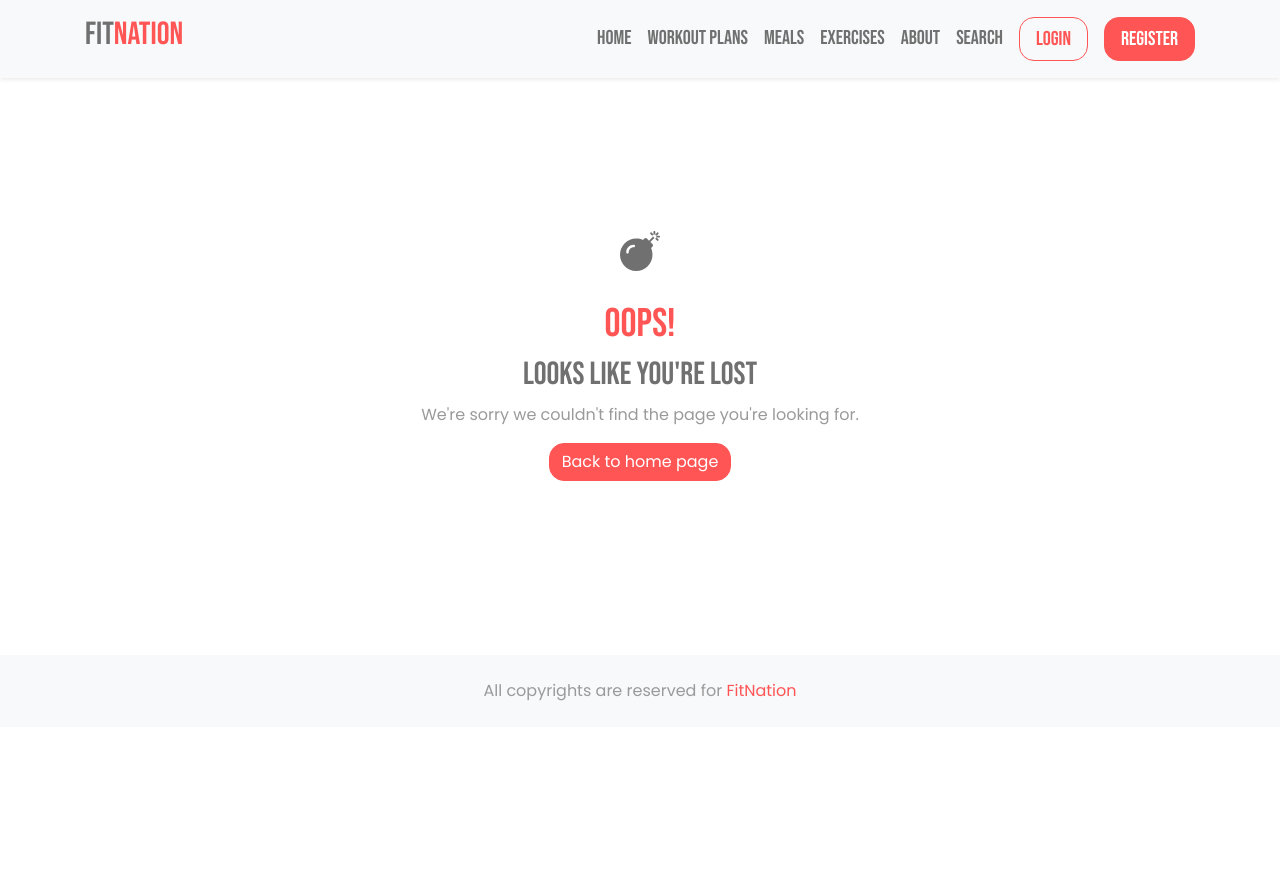
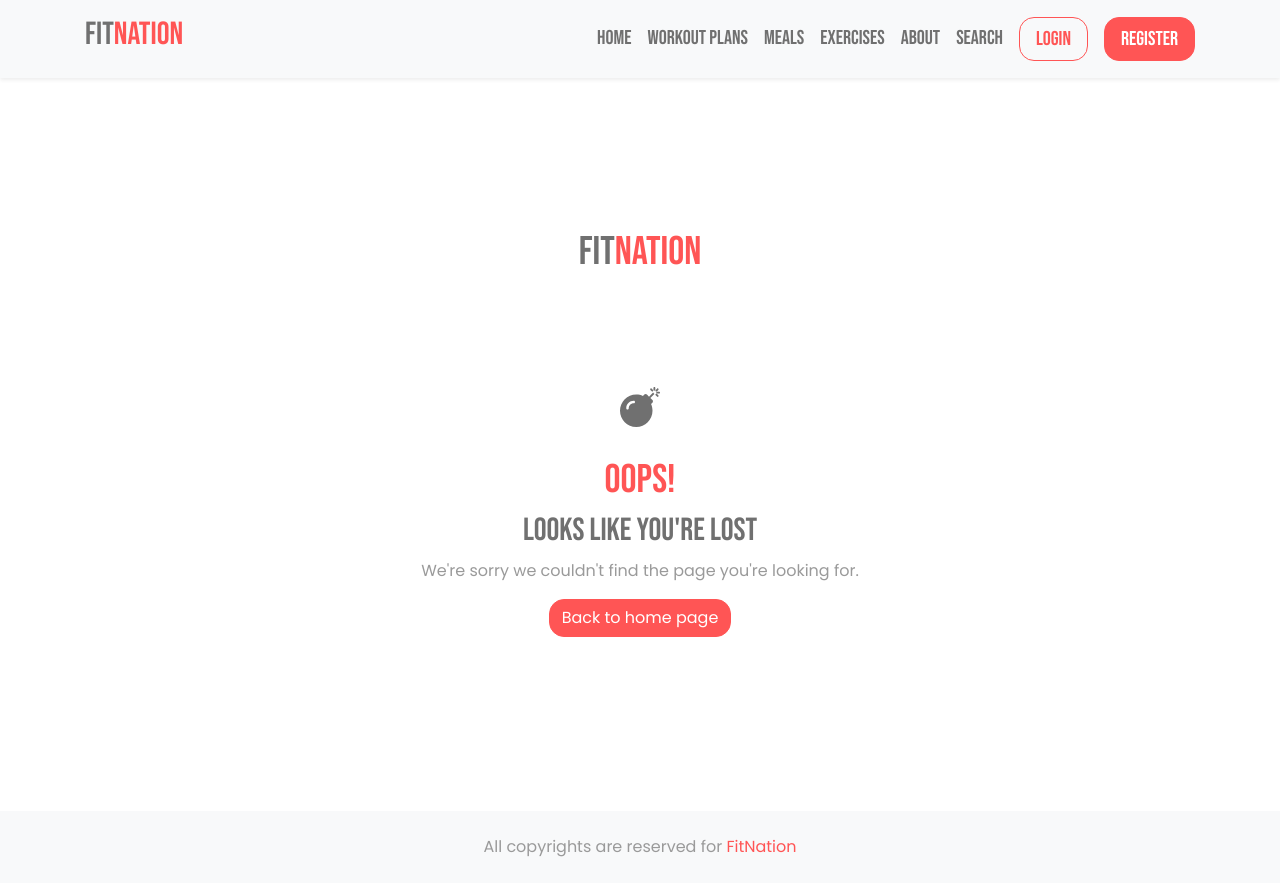
Before and after one commit to 7asebat/FitNationFrontend, a Vue app: page /panel in a window 1280 px wide. Before the commit the page ends 800 px from the top, so only its background shows below. Built offline with nearby package versions, Linux system fonts and the light colour scheme.

Commit message:
404 redesign

```diff
--- a/src/views/Home/404.vue
+++ b/src/views/Home/404.vue
@@ -1,5 +1,12 @@
 <template>
   <div class="c-404 container text-center">
+    <router-link
+      class="logo d-inline-block u-title-font"
+      :to="{ name: 'Index' }"
+    >
+      <h1 class="text-dark">Fit<span class="text-primary">Nation</span></h1>
+    </router-link>
+
     <h1 class="mb-4"><i class="fas fa-bomb text-dark"></i></h1>
     <h1 class="u-title-font text-primary">Oops!</h1>
     <h2 class="u-title-font text-dark">Looks like you're lost</h2>
@@ -14,6 +21,9 @@
 </template>
 
 <style lang="scss" scoped>
+.logo {
+  margin-bottom: 100px;
+}
 .c-404 {
   padding: 150px 0;
 }
```
